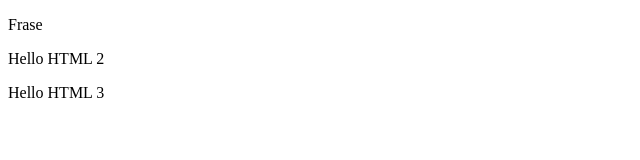
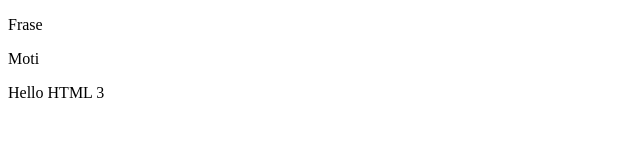
Before and after one commit to enzorooschqueiroz/Bootcamp-Modulo1, a plain HTML site: page index.html in a window 1280 px wide. Shown: the full height of the page, 0-640 px from the left. Drawn offline with Linux system fonts and the light colour scheme.

Commit message:
Frase Motivacional 2

```diff
--- a/index.html
+++ b/index.html
@@ -7,7 +7,7 @@
 </head>
 <body>
     <p>Frase</p>
-    <p>Hello HTML 2</p>
+    <p>Moti</p>
     <p>Hello HTML 3</p>
 </body>
 </html>
```
